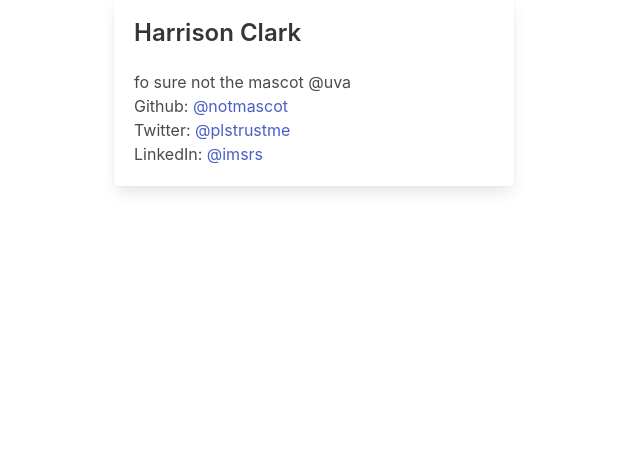
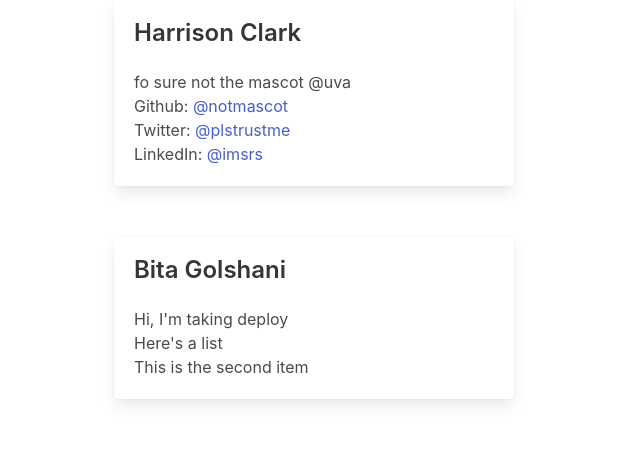
Before and after one commit to kjpark/collabo, a Flask app: page / in a window 1280 px wide. Shown: the part 1136-1585 px from the top of the page, without its empty margins (0-640 px from the left). Before the commit the page ends 1328 px from the top, so only its background shows below. Run offline with Flask 2, Linux system fonts and the light colour scheme; some libraries are stand-ins or nearby versions.

Commit message:
Bita's container card

```diff
--- a/templates/index.html
+++ b/templates/index.html
@@ -70,6 +70,14 @@
           <li>LinkedIn: <a href="https://www.linkedin.com/in/c-harrison-clark/">@imsrs</a></li>
         </ul>
       </div>
+      <div class="container card profile">
+        <h1 class="title is-4">Bita Golshani</h1>
+        <p>Hi, I'm taking deploy</p>
+        <ul>
+          <li>Here's a list</li>
+          <li>This is the second item</li>
+        </ul>
+      </div>
   </section>
   </body>
 </html>
```
